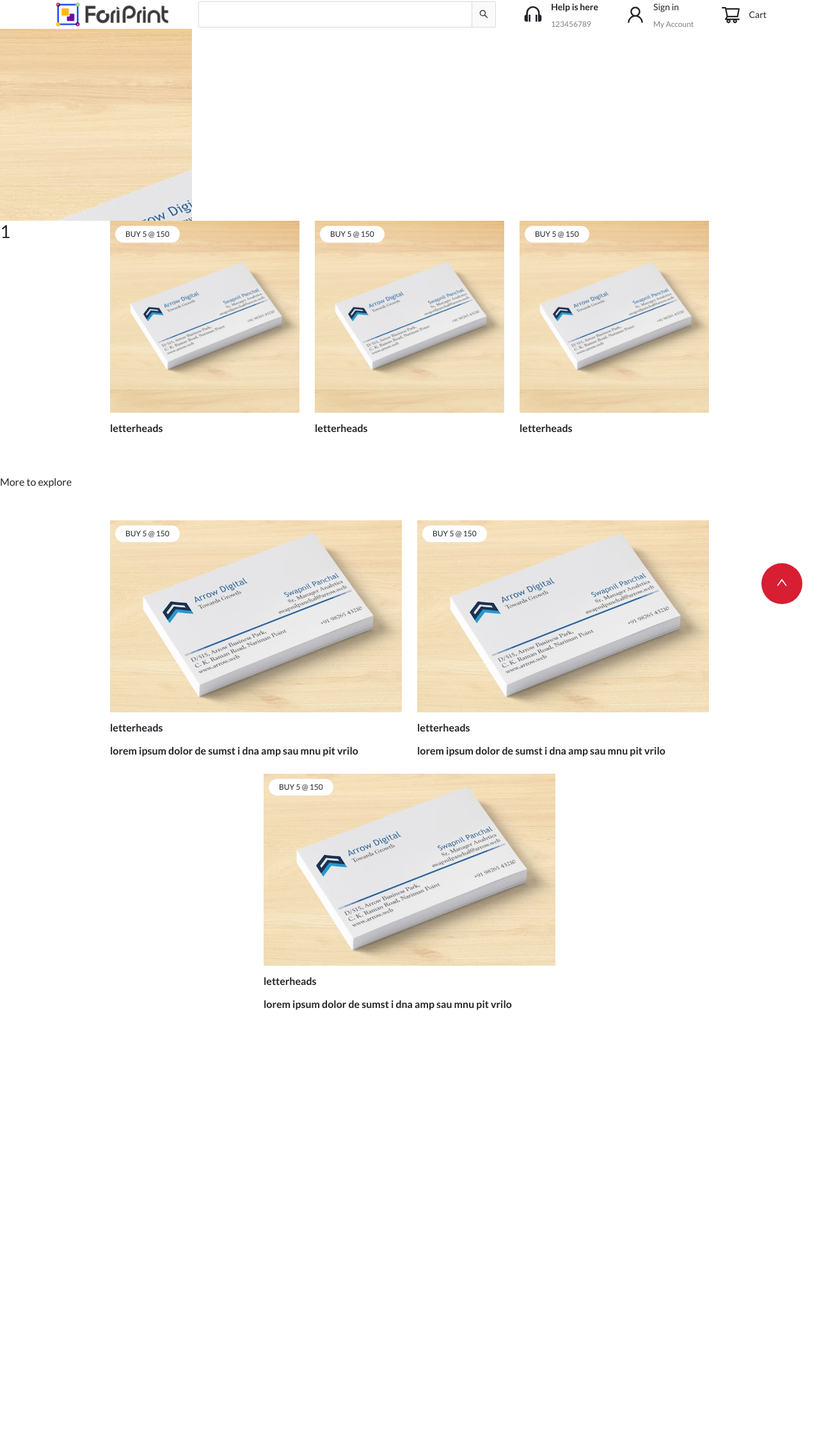
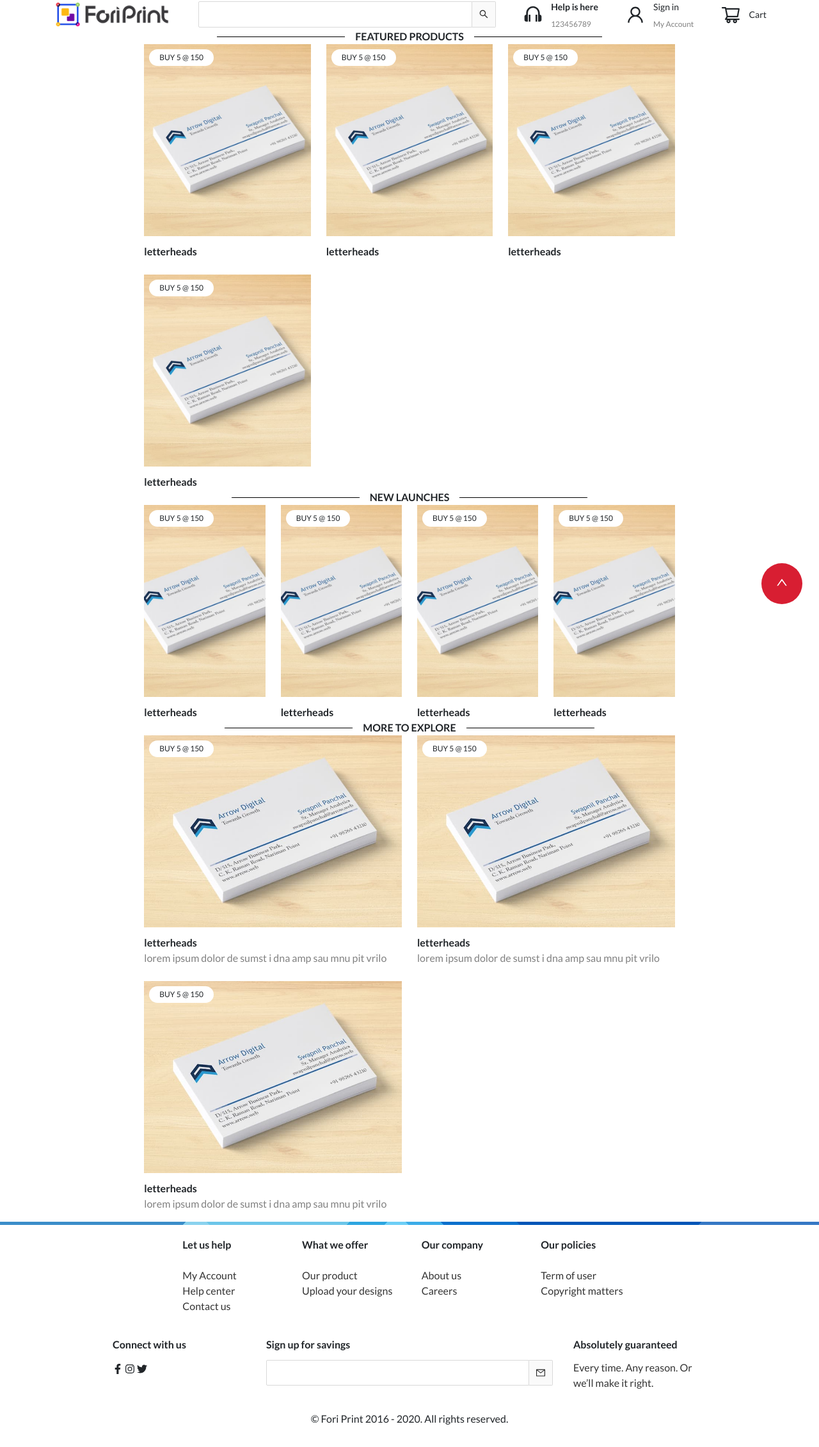
Before and after one commit to ubaideforte/fori-print, a Next.js app: page / in a window 1280 px wide. Shown: the whole page at 64% size. Before the commit the page ends 1581 px from the top, so only its background shows below. Built offline with nearby package versions, Linux system fonts and the light colour scheme.

Commit message:
completed footer

```diff
--- a/pages/index.js
+++ b/pages/index.js
@@ -3,8 +3,10 @@
 import HomeCard from "../src/components/cards/homeCards";
 import { cardImage } from "../src/images";
 import Slider from "react-slick";
-
+import Divider from "../src/components/divider";
+import FooterWrapper from "../src/components/footer/footerWrapper";
 const cardData1 = [
+  { price: "BUY 5 @ 150", itemName: "letterheads", cardImage },
   { price: "BUY 5 @ 150", itemName: "letterheads", cardImage },
   { price: "BUY 5 @ 150", itemName: "letterheads", cardImage },
   { price: "BUY 5 @ 150", itemName: "letterheads", cardImage },
@@ -45,47 +47,9 @@
       <Head>
         <title>Fori print | Home</title>
       </Head>
-      <div style={{ width: 300, height: 300 }}>
-        <Slider {...settings}>
-          <div>
-            <div
-              style={{ backgroundImage: `url(${cardImage})`, width: 300, height: 300 }}
-            ></div>
-            <h3>1</h3>
-          </div>
-          <div>
-            <div
-              style={{ backgroundImage: `url(${cardImage})`, width: 300, height: 300 }}
-            ></div>
-            <h3>2</h3>
-          </div>
-          <div>
-            <div
-              style={{ backgroundImage: `url(${cardImage})`, width: 300, height: 300 }}
-            ></div>
-            <h3>3</h3>
-          </div>
-          <div>
-            <div
-              style={{ backgroundImage: `url(${cardImage})`, width: 300, height: 300 }}
-            ></div>
-            <h3>4</h3>
-          </div>
-          <div>
-            <div
-              style={{ backgroundImage: `url(${cardImage})`, width: 300, height: 300 }}
-            ></div>
-            <h3>5</h3>
-          </div>
-          <div>
-            <div
-              style={{ backgroundImage: `url(${cardImage})`, width: 300, height: 300 }}
-            ></div>
-            <h3>6</h3>
-          </div>
-        </Slider>
-      </div>
-      <Row justify="space-around" className="col-9 m-auto" gutter={[24, 24]}>
+
+      <Divider>FEATURED PRODUCTS</Divider>
+      <Row justify="left" className="col-8 m-auto" gutter={[24, 24]}>
         {cardData1.map((item, index) => (
           <Col span={8} key={index}>
             <HomeCard cardData={item} />
@@ -93,15 +57,24 @@
         ))}
       </Row>
 
-      <div className="my-5">More to explore</div>
+      <Divider>NEW LAUNCHES</Divider>
+      <Row justify="left" className="col-8 m-auto" gutter={[24, 24]}>
+        {cardData1.map((item, index) => (
+          <Col span={6} key={index}>
+            <HomeCard cardData={item} />
+          </Col>
+        ))}
+      </Row>
 
-      <Row justify="space-around" className="col-9 m-auto" gutter={[24, 24]}>
+      <Divider>MORE TO EXPLORE</Divider>
+      <Row justify="left" className="col-8 m-auto" gutter={[24, 24]}>
         {cardData2.map((item, index) => (
           <Col span={12} key={index}>
             <HomeCard cardData={item} />
           </Col>
         ))}
       </Row>
+      <FooterWrapper />
     </div>
   );
 }
--- a/src/components/cards/homeCards.js
+++ b/src/components/cards/homeCards.js
@@ -24,6 +24,11 @@
     margin: 12px 0 0 0;
     font-weight: 600;
   }
+
+  .sub-title {
+    color: grey;
+    margin: 0;
+  }
 `;
 
 const HomeCard = (props) => {
@@ -34,7 +39,7 @@
         <p className="price">{price}</p>
       </div>
       <p className="item-name">{itemName}</p>
-      <p className="item-name">{sub}</p>
+      <p className="sub-title">{sub}</p>
     </StyledCard>
   );
 };
--- /dev/null
+++ b/src/components/divider/index.js
@@ -0,0 +1,33 @@
+import React from "react";
+import styled from "styled-components";
+
+const StyledDivider = styled.div`
+  display: flex;
+  justify-content: center;
+  align-items: center;
+  position: relative;
+
+  .line {
+    height: 1px;
+    background-color: #000;
+    width: 200px;
+  }
+
+  .text {
+    font-weight: 600;
+    font-size: 16px;
+    margin: 0 16px;
+  }
+`;
+
+const Divider = ({ children }) => {
+  return (
+    <StyledDivider>
+      <div className="line" />
+      <div className="text">{children}</div>
+      <div className="line" />
+    </StyledDivider>
+  );
+};
+
+export default Divider;
--- a/src/components/footer/footerContent.jsx
+++ b/src/components/footer/footerContent.jsx
@@ -1,268 +1,118 @@
 import React from "react";
-import { Row, Col } from "antd";
-import {
-  SendOutlined,
-  PhoneOutlined,
-  MailOutlined,
-  UserAddOutlined,
-} from "@ant-design/icons";
+import { Row, Col, Input } from "antd";
 import styled from "styled-components";
 import Link from "next/link";
-import { SocialIcons } from "../icons/socialIcons";
+import { footerBeforeImage } from "../../images";
+import { FaFacebookF, FaTwitter, FaInstagram } from "react-icons/fa";
+import { MailOutlined } from "@ant-design/icons";
 
 const StyledFooter = styled.footer`
   display: block;
-  * {
-    a {
-      color: #fff;
-      transition: 0.5s;
-      :hover {
-        color: #eea019;
-      }
-    }
-    p {
-      color: #fff;
-      margin: 0;
-    }
+  position: relative;
+  margin-top: 16px;
+
+  :before {
+    content: " ";
+    display: block;
+    position: absolute;
+    top: 0;
+    width: 100%;
+    height: 5px;
+    background-image: url(${footerBeforeImage});
   }
 
-  .main-footer {
-    background-color: #21262c;
-    color: #fff;
-
-    .contact-item {
-      display: flex;
-      justify-content: start;
-      align-items: center;
-
-      svg {
-        color: #eea019;
-        font-size: 24px;
+  .footer-item-wrapper {
+    text-align: center;
   }
 
-      p {
-        font-size: 16;
-        margin: 0;
-        transition: 0.5s;
-
-        :hover {
-          color: #eea019;
-        }
-      }
+  .footer-item-container {
+    margin: 24px auto;
+    text-align: left;
+    width: 80%;
   }
 
-    //----------------------//
-    // Link Section Styling //
-    //----------------------//
-    .link-section {
-      ul {
-        list-style: none;
-        li {
-          margin-bottom: 12px;
-
-          :before {
-            content: "";
-            background-color: #eea019;
-            font-weight: bold;
-            display: inline-block;
-            height: 8px;
-            width: 8px;
-            border-radius: 50%;
-            display: inline-block;
-            margin-right: 20px;
-          }
-        }
-      }
-    }
+  .link-header {
+    font-weight: 600;
+    margin-bottom: 24px;
   }
 
-  //-----------------------*
-  // Narrow Footer Styling *
-  //-----------------------*
-  .narrow-footer {
-    background-color: #191d21;
-
-    p {
-      font-size: 18px;
-      font-weight: 600;
+  .footer-item {
+    color: rgba(0, 0, 0, 0.8);
+    font-weight: 400;
   }
 
-    @media (max-width: 576px) {
-      p {
-        font-size: 16px;
+  //-------------------------------//
+  //         Narrow Footer         //
+  //-------------------------------//
+  .narrow-footer {
+    padding: 0 0 16px 0;
+  }
+  .section-title {
+    margin: 12px 0;
     font-weight: 600;
-      }
-    }
-
-    @media (min-width: 768px) {
-      p {
-        font-size: 16px;
-      }
-    }
   }
 `;
 
 const FooterContent = () => {
   return (
     <StyledFooter>
-      <div className="main-footer">
-        <Row justify="space-between" className="p-5 py-md-5 pl-md-4 p-lg-5">
-          <Col xs={24} sm={24} md={8} lg={9} className="mb-5">
-            <h4 style={{ color: "#fff" }}>About Emerge</h4>
-
-            <div className="mt-4 mt-sm-5">
-              <p
-                style={{
-                  fontSize: 16,
-                  lineHeight: 1.8,
-                }}
-                className="mb-4 mb-sm-5"
-              >
-                Emerge is the movement for promoting a society where everyone is
-                encouraged to observe, reflect and act in order to come to right
-                conclusions.
-              </p>
-
-              {/* Dark Social Icons */}
-              <SocialIcons className="dark-social-icons" />
+      <Row className="main-footer col-7 m-auto" justify="center">
+        <Col span={6} className="footer-item-wrapper">
+          <div className="footer-item-container">
+            <div className="link-header">Let us help</div>
+            <div className="footer-item">My Account</div>
+            <div className="footer-item">Help center</div>
+            <div className="footer-item">Contact us</div>
           </div>
         </Col>
 
-          <Col xs={24} sm={24} md={9} lg={6} className="mb-5">
-            <h4 style={{ color: "#fff" }}>Contacts</h4>
-
-            <div className="mt-4 mt-sm-5">
-              <a className="contact-item mb-4">
-                <SendOutlined
-                  style={{
-                    transform: "rotate(320deg)",
-                  }}
-                  className="mr-3"
-                />
-                <p>
-                  Mezzanine floor, Cornish Building,
-                  <br /> Comm. Lane 3, Clifton Block 2, Karachi 75600
-                </p>
-              </a>
-
-              <a href="tel:+922135863176" className="contact-item mb-4">
-                <PhoneOutlined
-                  style={{
-                    transform: "rotate(90deg)",
-                  }}
-                  className="mr-3"
-                />
-                <p>+92 213 586 3176</p>
-              </a>
-
-              <a
-                href="mailto:info@emergeforward.com"
-                className="contact-item mb-4"
-              >
-                <MailOutlined className="mr-3" />
-                <p>info@emergeforward.com</p>
-              </a>
-
-              <a
-                href="https://emerge-forward.vercel.app/application"
-                target="blank"
-                className="contact-item mb-4"
-              >
-                <UserAddOutlined className="mr-3" />
-                <p>Become a member</p>
-              </a>
+        <Col span={6} className="footer-item-wrapper">
+          <div className="footer-item-container">
+            <div className="link-header">What we offer</div>
+            <div className="footer-item">Our product</div>
+            <div className="footer-item">Upload your designs</div>
           </div>
         </Col>
 
-          <Col
-            xs={24}
-            sm={24}
-            md={6}
-            lg={5}
-            className="mb-5"
-            className="link-section"
-          >
-            <h4 style={{ color: "#fff" }}>Links</h4>
+        <Col span={6} className="footer-item-wrapper">
+          <div className="footer-item-container">
+            <div className="link-header">Our company</div>
+            <div className="footer-item">About us</div>
+            <div className="footer-item">Careers</div>
+          </div>
+        </Col>
 
-            <div className="mt-4 mt-sm-5">
-              <ul>
-                <li>
-                  <Link href="/">
-                    <a>Home</a>
-                  </Link>
-                </li>
-                <li>
-                  <Link href="/emerge-journey">
-                    <a>Emerge Journey</a>
-                  </Link>
-                </li>
-                <li>
-                  <Link href="/application">
-                    <a>Become a member</a>
-                  </Link>
-                </li>
-                <li>
-                  <Link href="/projects">
-                    <a>Projects</a>
-                  </Link>
-                </li>
-                <li>
-                  <Link href="/our-contacts">
-                    <a>Contact</a>
-                  </Link>
-                </li>
-              </ul>
+        <Col span={6} className="footer-item-wrapper">
+          <div className="footer-item-container">
+            <div className="link-header">Our policies</div>
+            <div className="footer-item">Term of user</div>
+            <div className="footer-item">Copyright matters</div>
           </div>
         </Col>
       </Row>
-      </div>
 
-      <div className="narrow-footer">
-        <Row className="py-4 py-sm-5 col-12 mx-auto" justify="space-between">
-          <Col
-            xs={24}
-            sm={24}
-            md={12}
-            lg={7}
-            style={{
-              fontSize: 18,
-              color: "#fff",
-              textAlign: "center",
-            }}
-            className="mb-3 mb-sm-0"
-          >
-            <p>
-              <a href="#">Emerge</a> &#169; {`${new Date().getFullYear()}`}. All
-              Rights Reserved.
+      <Row className="narrow-footer col-9 m-auto" justify="center" gutter={[32, 32]}>
+        <Col span={6}>
+          <p className="section-title">Connect with us</p>
+          <FaFacebookF /> <FaInstagram /> <FaTwitter />
+        </Col>
+
+        <Col span={12}>
+          <p className="section-title">Sign up for savings</p>
+          <Input size="large" addonAfter={<MailOutlined />} className="search-box" />
+        </Col>
+
+        <Col span={6}>
+          <p className="section-title">Absolutely guaranteed</p>
+          <p className="footer-item m-0">
+            Every time. Any reason. Or we’ll make it right.
           </p>
         </Col>
 
-          <Col
-            xs={24}
-            sm={24}
-            md={12}
-            lg={7}
-            style={{
-              display: "flex",
-              alignItems: "center",
-              justifyContent: "center",
-            }}
-          >
-            <p>SOCIALS</p>
-            <div
-              style={{
-                height: 1,
-                width: 40,
-                backgroundColor: "grey",
-                margin: "0 16px",
-              }}
-            ></div>
-
-            {/* Light Social Icons */}
-            <SocialIcons className="light-social-icons" />
+        <Col>
+          <p>© Fori Print 2016 - {new Date().getFullYear()}. All rights reserved.</p>
         </Col>
       </Row>
-      </div>
     </StyledFooter>
   );
 };
--- a/src/images/index.js
+++ b/src/images/index.js
@@ -1,2 +1,4 @@
 export const logoImage = "/images/logoImage.png";
 export const cardImage = "/images/cardImage.jpg";
+export const footerBeforeImage = "/images/footerBeforeImage.png";
+export const footerBanner = "/images/footerBanner.png";
```
Also changed, not shown: src/components/icons/socialIcons.jsx (+1 -23 lines), styles/globals.css (+7 -8 lines), public/images/footerBanner.png (added), public/images/footerBeforeImage.png (added). Lines whose indentation alone changed are shown as unchanged.
